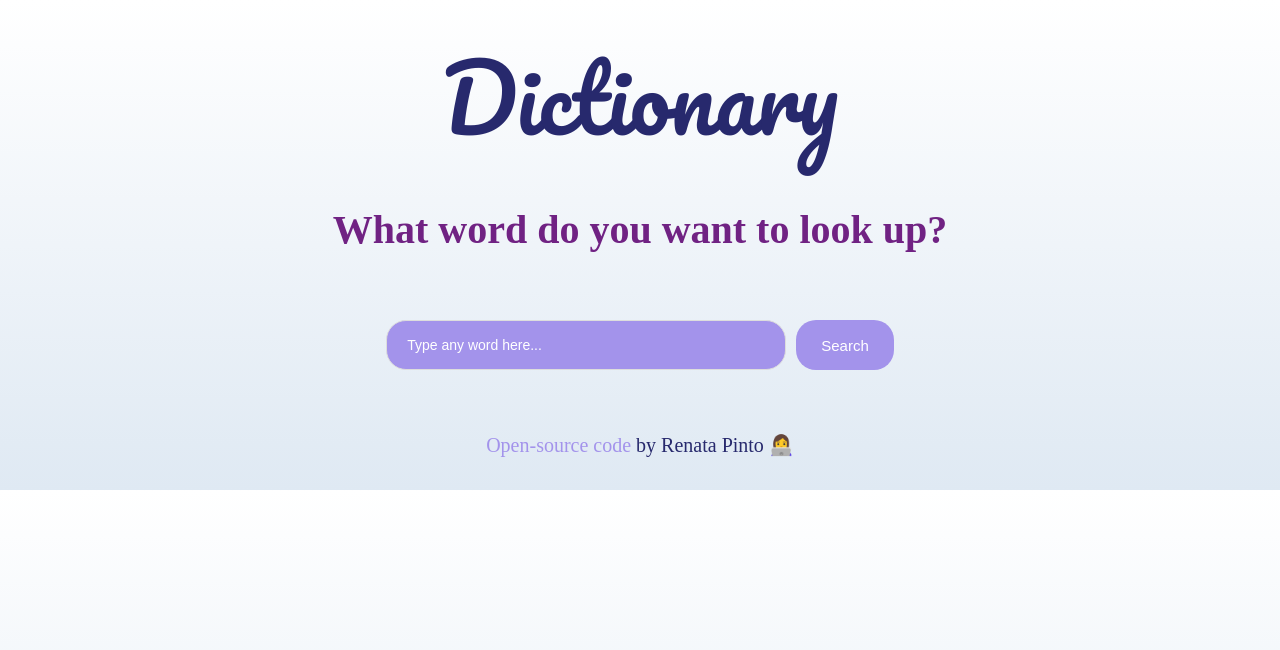
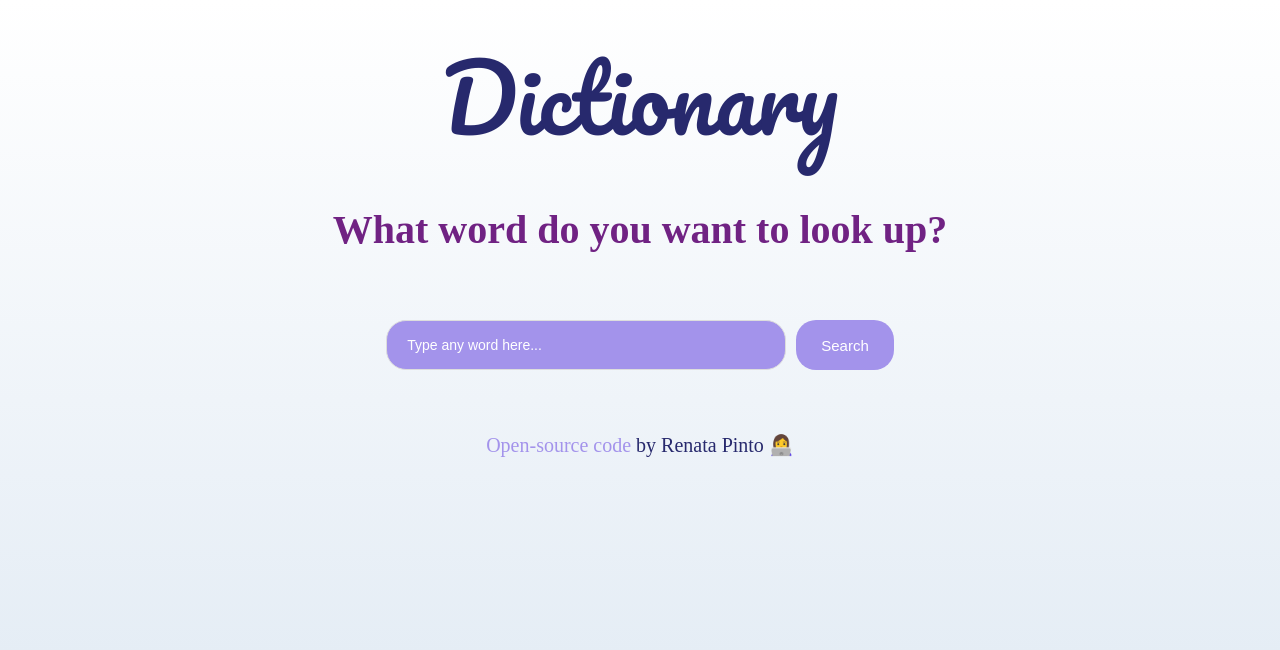
Before and after one commit to renatacdp/dictionary-project-react, a React (Create React App) app: page / in a window 1280 px wide. Shown: the top 650 px of the page. Built offline with nearby package versions, Linux system fonts and the light colour scheme.

Commit message:
Fixed background

```diff
--- a/src/index.css
+++ b/src/index.css
@@ -1,6 +1,10 @@
 body {
+  line-height: 1.5;
   background: linear-gradient(to top, #dfe9f3 0%, white 100%);
-  line-height: 1.5;
+}
+
+html {
+  height: 100%;
 }
 
 code {
```
